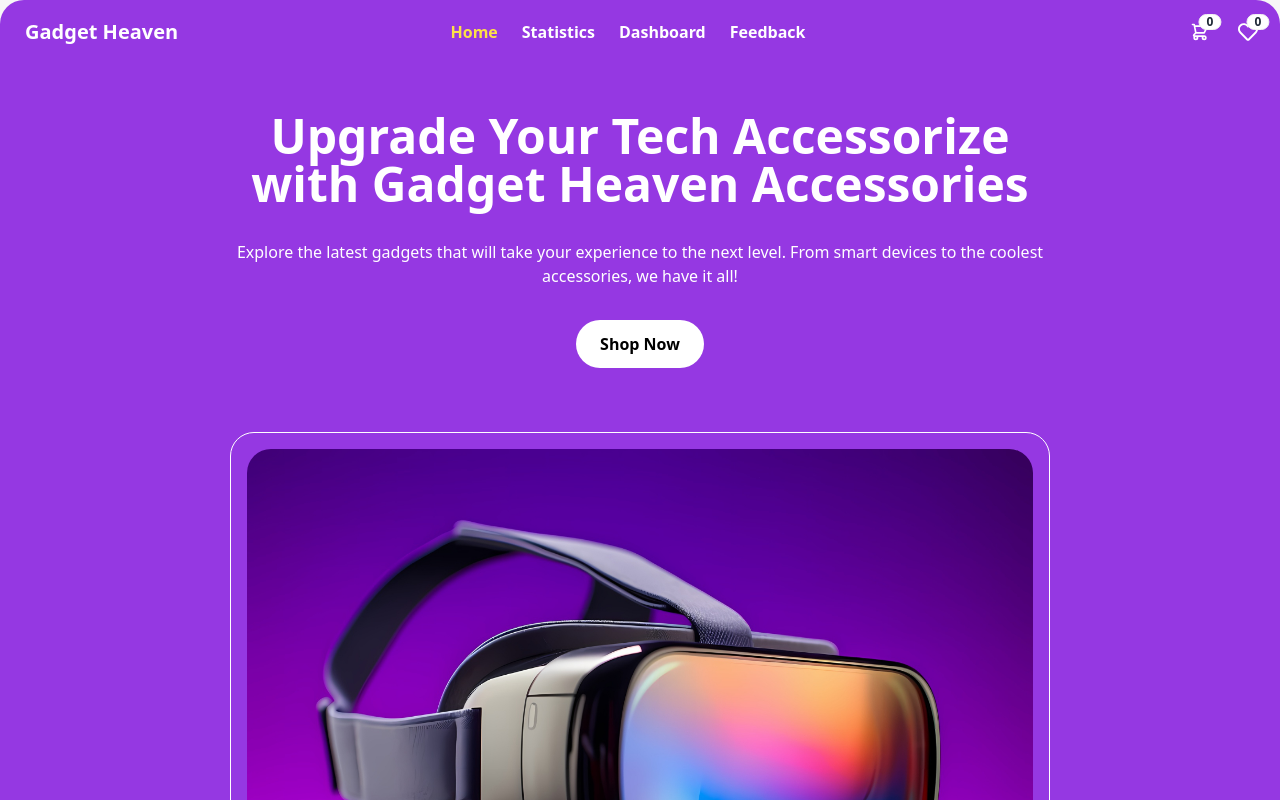
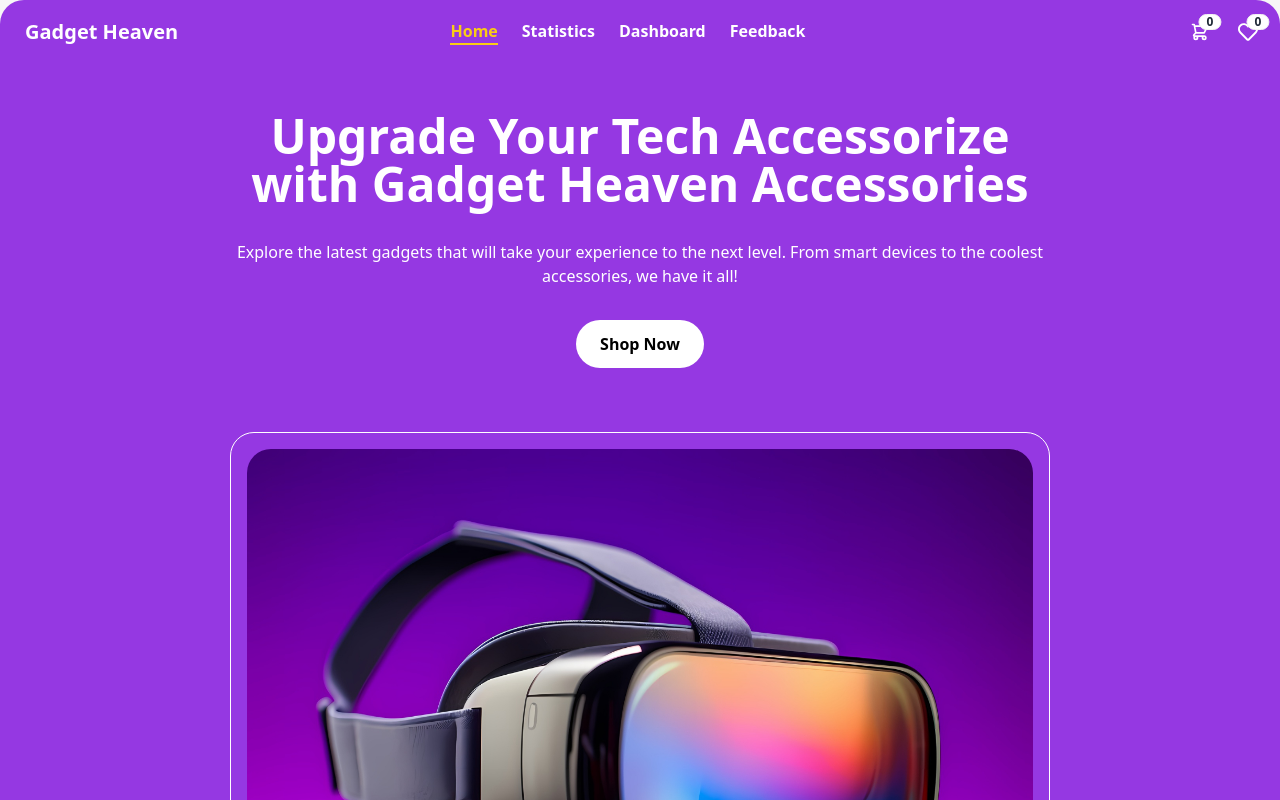
Before and after one commit to programming-hero-web-course-4/b10a8-gadget-heaven-HabiburRahman02, a React (Vite) app: page / in a window 1280 px wide. Shown: the top 800 px of the page. Built offline with nearby package versions, Linux system fonts and the light colour scheme.

Commit message:
update something

```diff
--- a/src/components/Navbar/Navbar.jsx
+++ b/src/components/Navbar/Navbar.jsx
@@ -9,10 +9,10 @@ const Navbar = () => {
     const navStyle = location.pathname === '/';
 
     const links = <>
-        <NavLink className={({ isActive }) => `font-semibold text-base mr-6 ${isActive && navStyle && 'text-yellow-300'}`} to='/'>Home</NavLink>
-        <NavLink className={({ isActive }) => `font-semibold text-base mr-6 ${isActive && 'text-red-600'}`} to='/statistics'>Statistics</NavLink>
-        <NavLink className={({ isActive }) => `font-semibold text-base mr-6 ${isActive && 'text-red-600'}`} to='/dashboard'>Dashboard</NavLink>
-        <NavLink className={({ isActive }) => `font-semibold text-base mr-6 ${isActive && 'text-red-600'}`} to='/feedback'>Feedback</NavLink>
+        <NavLink className={({ isActive }) => `font-semibold text-base mr-6 ${isActive && navStyle && 'text-yellow-400 border-b-2 border-yellow-400'}`} to='/'>Home</NavLink>
+        <NavLink className={({ isActive }) => `font-semibold text-base mr-6 ${isActive && 'text-[#9538E2] border-b-2 border-[#9538E2]'}`} to='/statistics'>Statistics</NavLink>
+        <NavLink className={({ isActive }) => `font-semibold text-base mr-6 ${isActive && 'text-[#9538E2] border-b-2 border-[#9538E2]'}`} to='/dashboard'>Dashboard</NavLink>
+        <NavLink className={({ isActive }) => `font-semibold text-base mr-6 ${isActive && 'text-[#9538E2] border-b-2 border-[#9538E2]'}`} to='/feedback'>Feedback</NavLink>
     </>
     return (
         <div className="fixed z-50 w-full ">
```
